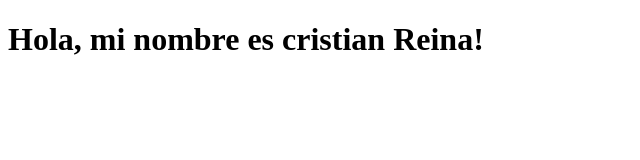
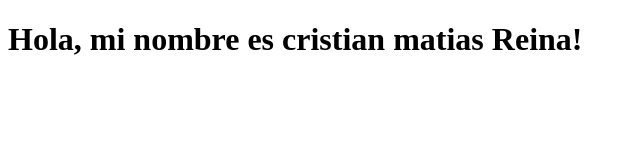
Before and after one commit to reinacristian/lunita, a plain HTML site: page luna.html in a window 1280 px wide. Shown: the whole page, without its empty margins (0-640 px from the left). Drawn offline with Linux system fonts and the light colour scheme.

Commit message:
confirmar

```diff
--- a/luna.html
+++ b/luna.html
@@ -2,8 +2,9 @@
 <html>
 <head>
  <title>Mi primer proyecto HTML</title>
+ <!--comentarios-->
 </head>
 <body>
- <h1>Hola, mi nombre es cristian Reina!</h1>
+ <h1>Hola, mi nombre es cristian matias Reina!</h1>
 </body>
 </html>
```
